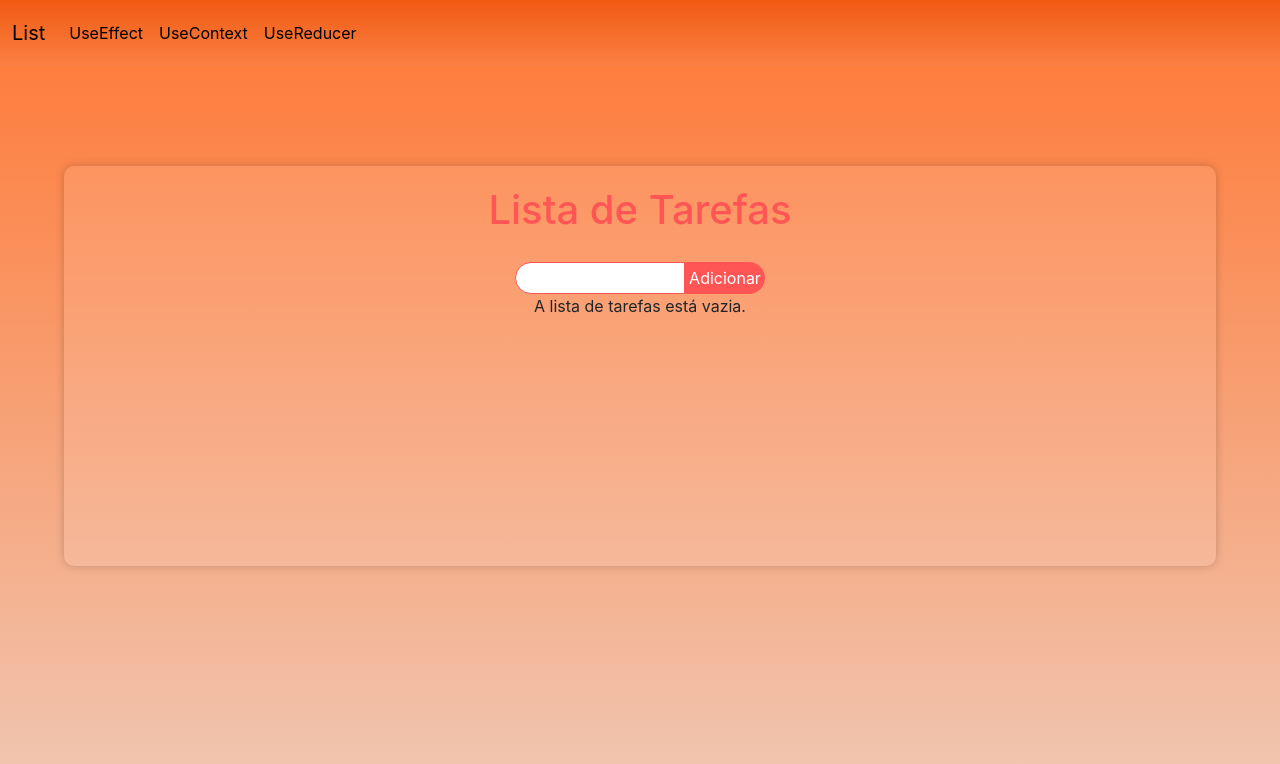
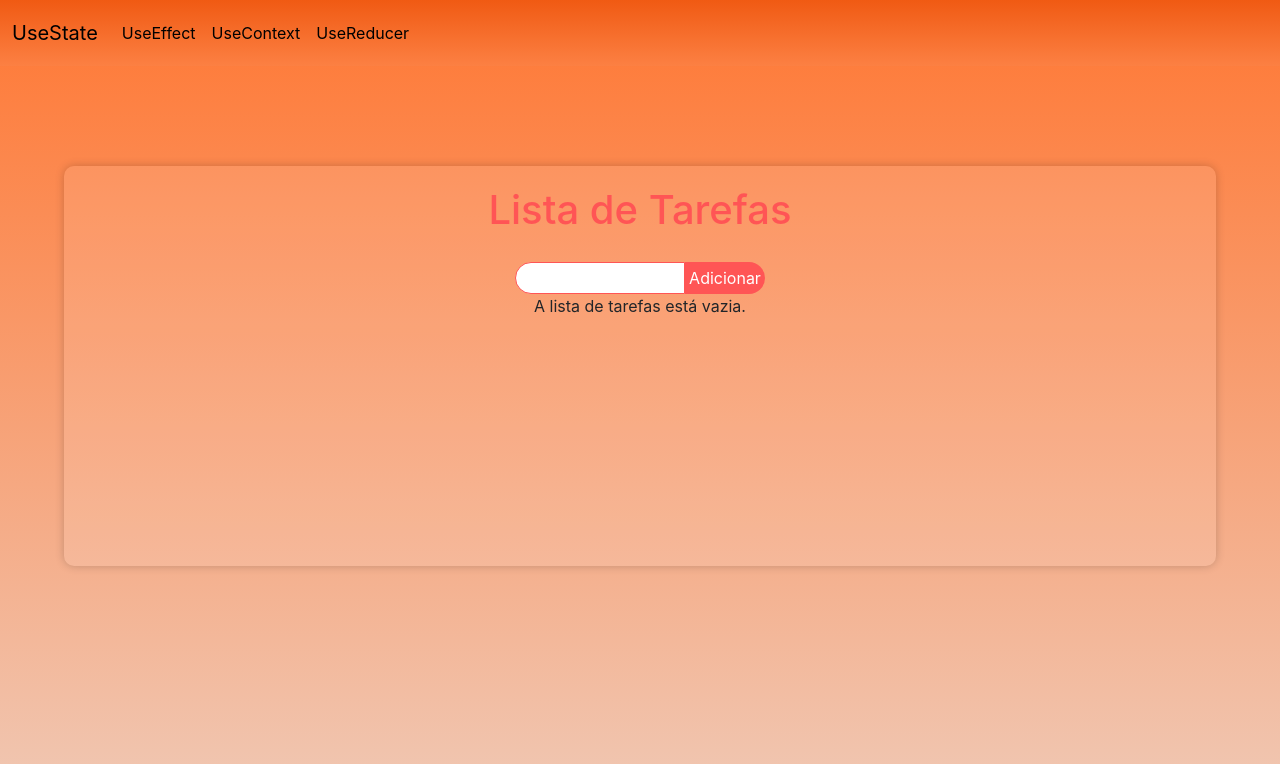
Before and after one commit to stellamaia/meu-projeto-react, a React (Create React App) app: page / in a window 1280 px wide. Shown: the top 764 px of the page. Built offline with nearby package versions, Linux system fonts and the light colour scheme; the HTML template or start-up script is replaced by a standard one.

Commit message:
Implementação de rotas

```diff
--- a/src/NavBar.js
+++ b/src/NavBar.js
@@ -4,25 +4,26 @@
     const navbarStyle = {
         background: 'linear-gradient(to bottom, rgb(240 90 19), rgb(252, 128, 67))', // Gradiente de exemplo
     };
+
     return (
         <nav className="navbar navbar-expand-lg bg-body-tertiary" style={navbarStyle}>
             <div className="container-fluid">
-                <a className="navbar-brand" href="/">List</a>
+                <a className="navbar-brand" href="/">UseState</a>
                 <button className="navbar-toggler" type="button" data-bs-toggle="collapse" data-bs-target="#navbarSupportedContent" aria-controls="navbarSupportedContent" aria-expanded="false" aria-label="Toggle navigation">
                     <span className="navbar-toggler-icon"></span>
                 </button>
                 <div className="collapse navbar-collapse" id="navbarSupportedContent">
                     <ul className="navbar-nav me-auto mb-2 mb-lg-0">
-                        <li className="nav-item">
+                        <li className="nav-item navitem " >
                             <a className="nav-link active" aria-current="page" href="/use-effect">UseEffect</a>
                         </li>
 
-                        <li className="nav-item">
+                        <li className="nav-item navitem">
                             <a className="nav-link active" aria-current="page" href="/use-context">UseContext</a>
                         </li>
 
 
-                        <li className="nav-item">
+                        <li className="nav-item navitem">
                             <a className="nav-link active" aria-current="page" href="/use-reducer">UseReducer</a>
                         </li>
 
```
